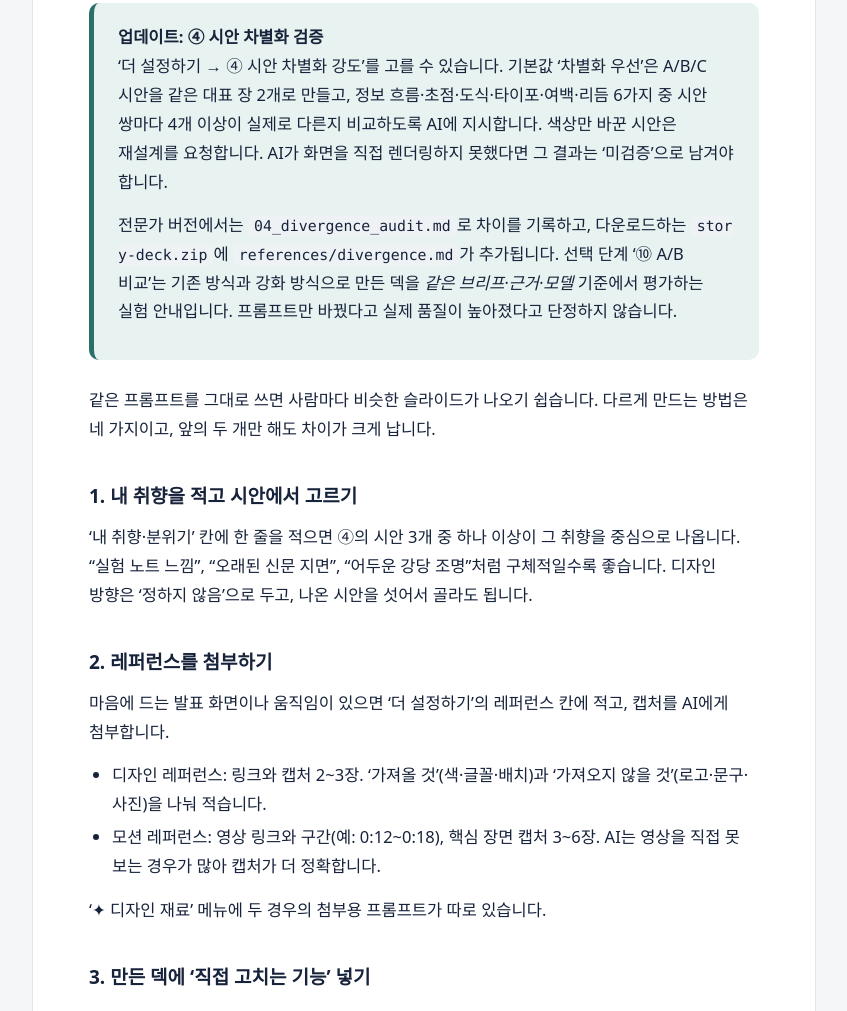
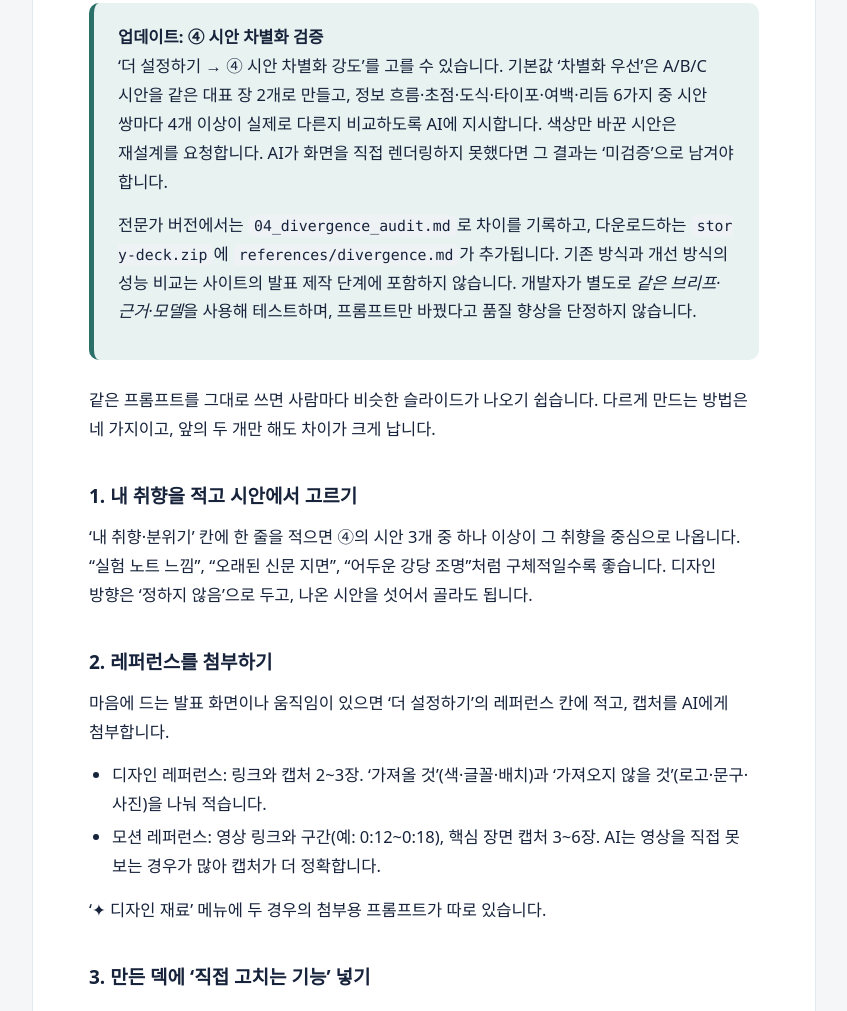
Before and after one commit to Dowon-Kang/story-slides, a plain HTML site: page manual/index.html in a window 1280 px wide. Shown: the part 8199-9210 px from the top of the page, without its empty margins (356-1203 px from the left). Drawn offline with Linux system fonts and the light colour scheme; a web font is replaced by a local one.

Commit message:
docs: clarify benchmark is developer-only, not a presentation stage

```diff
--- a/manual/index.html
+++ b/manual/index.html
@@ -153,7 +153,7 @@ footer{max-width:1120px;margin:0 auto;padding:0 28px 48px;color:var(--ink-3);fon
 <p>④에서 AI가 고르는 프레임은 여덟 가지입니다: 질문형 표지, 카드 묶음, 빅 넘버, 프로세스, 비교, 차트, 사례·인용, 요약·행동. 같은 프레임이 세 장 연달아 나오지 않게 합니다.</p>
 <p>⑥의 움직임도 여덟 가지입니다: 순서대로 등장, 강조·흐리게, 숫자 카운트업, 선 그리기, 차트 순차 표시, 확대, 비교 드러내기, 모핑. 사이트 ⑥ 모션 메뉴에서 각각 움직이는 모습을 볼 수 있습니다. Google Slides처럼 모핑이 없는 도구를 고르면 프롬프트가 알아서 빼 달라고 요청합니다.</p>
 <h2 id="나만의-결과-만들기">나만의 결과 만들기</h2>
-<div class="callout" style="background:#e8f3f1;border-left:5px solid #2b6f69;border-radius:10px;padding:20px 24px;margin:18px 0 26px"><strong>업데이트: ④ 시안 차별화 검증</strong><p>‘더 설정하기 → ④ 시안 차별화 강도’를 고를 수 있습니다. 기본값 ‘차별화 우선’은 A/B/C 시안을 같은 대표 장 2개로 만들고, 정보 흐름·초점·도식·타이포·여백·리듬 6가지 중 시안 쌍마다 4개 이상이 실제로 다른지 비교하도록 AI에 지시합니다. 색상만 바꾼 시안은 재설계를 요청합니다. AI가 화면을 직접 렌더링하지 못했다면 그 결과는 ‘미검증’으로 남겨야 합니다.</p><p>전문가 버전에서는 <code>04_divergence_audit.md</code>로 차이를 기록하고, 다운로드하는 <code>story-deck.zip</code>에 <code>references/divergence.md</code>가 추가됩니다. 선택 단계 ‘⑩ A/B 비교’는 기존 방식과 강화 방식으로 만든 덱을 <em>같은 브리프·근거·모델</em> 기준에서 평가하는 실험 안내입니다. 프롬프트만 바꿨다고 실제 품질이 높아졌다고 단정하지 않습니다.</p></div>
+<div class="callout" style="background:#e8f3f1;border-left:5px solid #2b6f69;border-radius:10px;padding:20px 24px;margin:18px 0 26px"><strong>업데이트: ④ 시안 차별화 검증</strong><p>‘더 설정하기 → ④ 시안 차별화 강도’를 고를 수 있습니다. 기본값 ‘차별화 우선’은 A/B/C 시안을 같은 대표 장 2개로 만들고, 정보 흐름·초점·도식·타이포·여백·리듬 6가지 중 시안 쌍마다 4개 이상이 실제로 다른지 비교하도록 AI에 지시합니다. 색상만 바꾼 시안은 재설계를 요청합니다. AI가 화면을 직접 렌더링하지 못했다면 그 결과는 ‘미검증’으로 남겨야 합니다.</p><p>전문가 버전에서는 <code>04_divergence_audit.md</code>로 차이를 기록하고, 다운로드하는 <code>story-deck.zip</code>에 <code>references/divergence.md</code>가 추가됩니다. 기존 방식과 개선 방식의 성능 비교는 사이트의 발표 제작 단계에 포함하지 않습니다. 개발자가 별도로 <em>같은 브리프·근거·모델</em>을 사용해 테스트하며, 프롬프트만 바꿨다고 품질 향상을 단정하지 않습니다.</p></div>
 <p>같은 프롬프트를 그대로 쓰면 사람마다 비슷한 슬라이드가 나오기 쉽습니다. 다르게 만드는 방법은 네 가지이고, 앞의 두 개만 해도 차이가 크게 납니다.</p>
 <h3 id="1-내-취향을-적고-시안에서-고르기">1. 내 취향을 적고 시안에서 고르기</h3>
 <p>‘내 취향·분위기’ 칸에 한 줄을 적으면 ④의 시안 3개 중 하나 이상이 그 취향을 중심으로 나옵니다. “실험 노트 느낌”, “오래된 신문 지면”, “어두운 강당 조명”처럼 구체적일수록 좋습니다. 디자인 방향은 ‘정하지 않음’으로 두고, 나온 시안을 섯어서 골라도 됩니다.</p>
```
